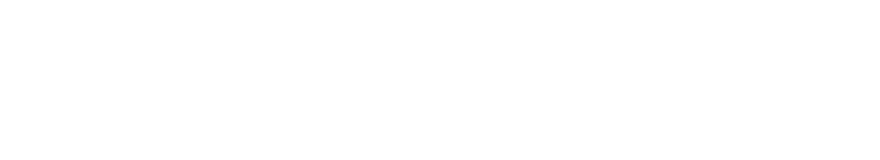
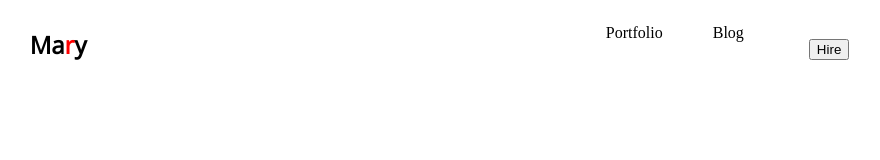
Before and after one commit to rakib4190/portfolio, a plain HTML site: page index.html in a window 1280 px wide. Shown: the whole page, without its empty margins (193-1073 px from the left). Drawn offline with nearby package versions, Linux system fonts and the light colour scheme.

Commit message:
navbar half complete

```diff
--- a/index.html
+++ b/index.html
@@ -6,8 +6,20 @@
     <meta name="viewport" content="width=device-width, initial-scale=1.0">
     <title>Developer Portfolio</title>
     <link rel="stylesheet" href="styles/portfolio.css">
+    <link rel="preconnect" href="https://fonts.googleapis.com"><link rel="preconnect" href="https://fonts.gstatic.com" crossorigin><link href="https://fonts.googleapis.com/css2?family=Open+Sans&display=swap" rel="stylesheet">
 </head>
 <body>
+    <header>
+        <nav>
+            <h2 class="title">Ma<span class="text-primary">r</span>y</h2>
+            <ul>
+                <li>Portfolio</li>
+                <li>Blog</li>
+                <li><button class="nav-btn">Hire</button></li>
 
+            </ul>
+
+        </nav>
+    </header>
 </body>
 </html>
--- a/styles/portfolio.css
+++ b/styles/portfolio.css
@@ -0,0 +1,33 @@
+.title {
+
+    font-family: 'Open Sans';
+    font-style: normal;
+    font-weight: 800;
+
+
+}
+
+.text-primary {
+    color: red;
+}
+
+nav {
+    display: flex;
+    justify-content: space-around;
+
+}
+
+ul {
+    display: flex;
+}
+
+ul li {
+    list-style: none;
+    margin-left: 50px;
+
+
+}
+.nav-btn{
+    margin: 15px;
+
+}
```
